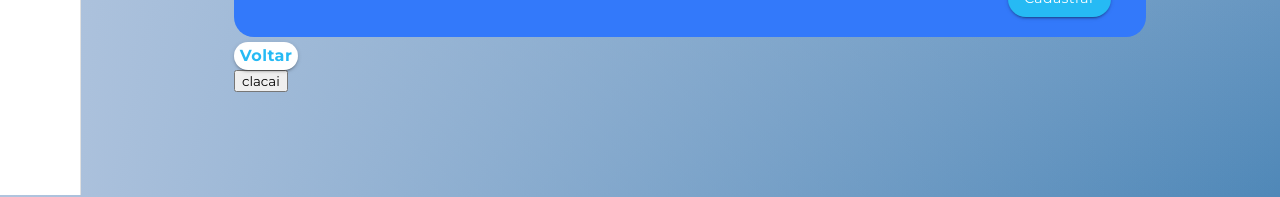
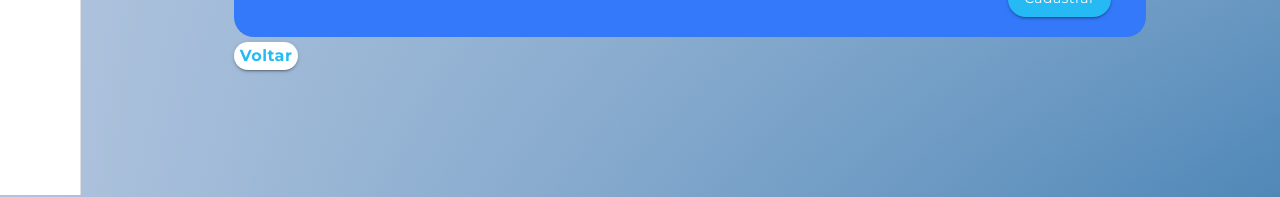
Before and after one commit to BureauTech/ProjectSisatas, a React (Create React App) app in the folder client/: page /cadastrar-usuario in a window 1280 px wide. Shown: the part 605-802 px from the top of the page. Built offline with nearby package versions, Linux system fonts and the light colour scheme.

Commit message:
era pra teste

```diff
--- a/client/src/components/RegisterUser/Register.js
+++ b/client/src/components/RegisterUser/Register.js
@@ -451,7 +451,6 @@ const Register = (props) => {
         </Link>
       </Grid>
       <Alerta isOpen={openSnack} setIsOpen={setOpenSnack} sucesso={msgSucesso} erro={msgErro} />
-      <button onClick={EnviarEmail}>clacai</button>
     </Container>
   );
 };
```
